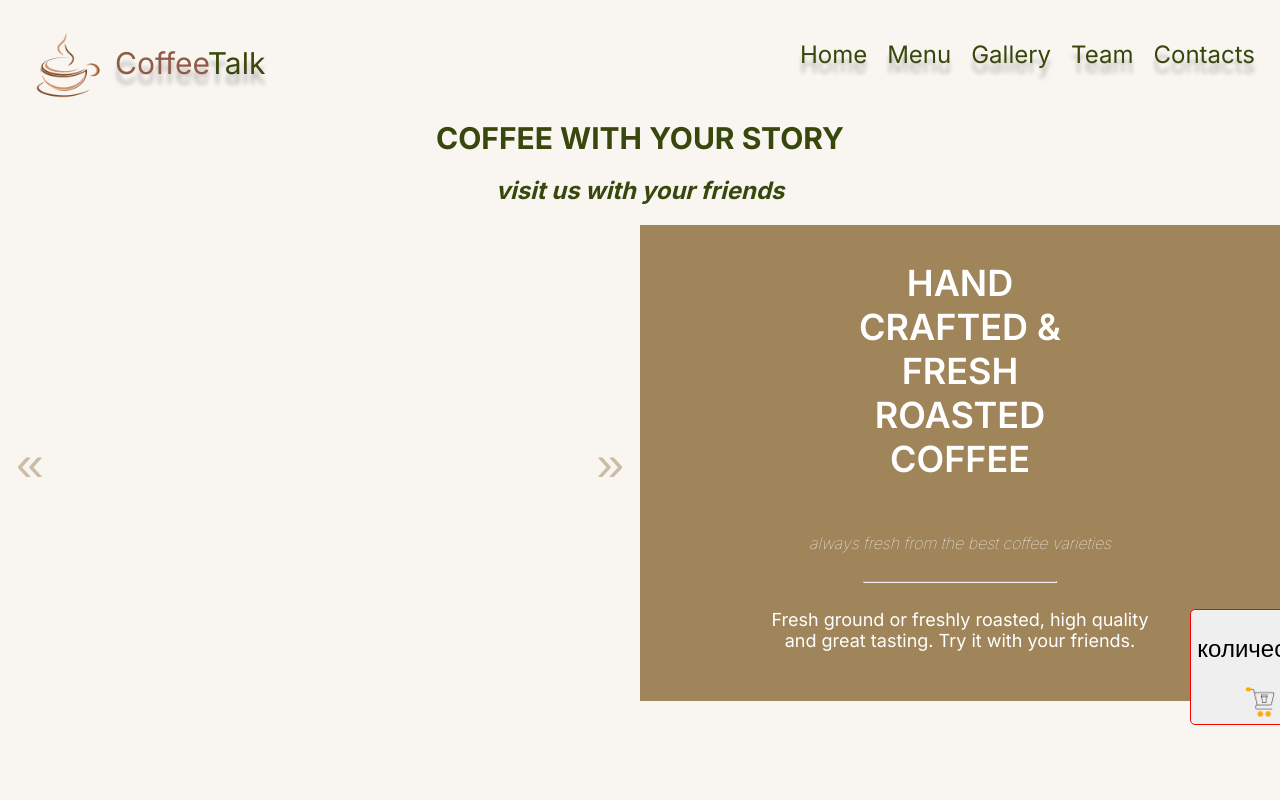
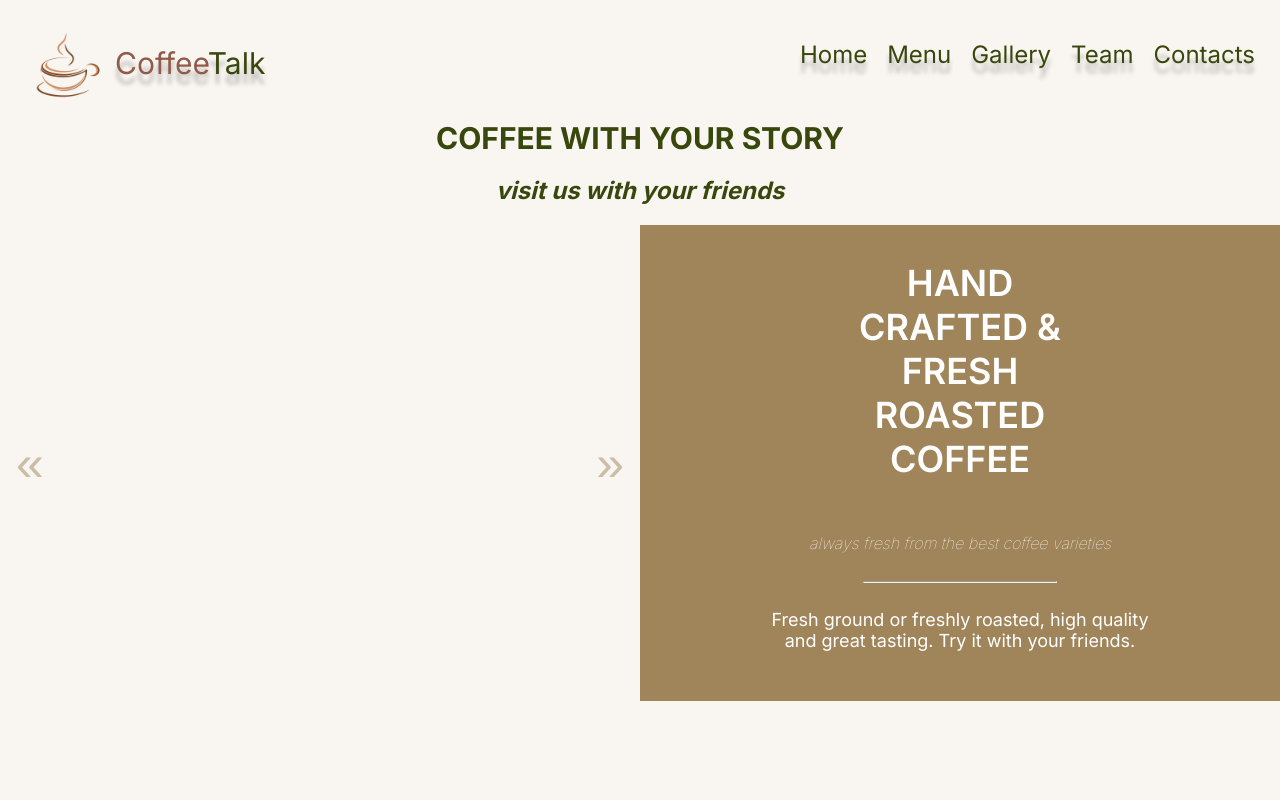
Before and after one commit to OlgaMakeikina/Coffe_talk_react, a React (Create React App) app: page / in a window 1280 px wide. Shown: the top 800 px of the page. Built offline with nearby package versions, Linux system fonts and the light colour scheme.

Commit message:
scroll's style is updated

```diff
--- a/src/App.css
+++ b/src/App.css
@@ -2,24 +2,20 @@
   background-color: #F9F6F2;
   margin: 0;
   }
-
   .name {
   color: rgba(145, 91, 74, 1);
   font-size: 30px;
   text-shadow: 0px 10px 4px rgba(0, 0, 0, 0.25);
   font-family: 'Inter', sans-serif;
   }
-
   .talks {
   color: #38470B;
   }
-
   .header-nav {
   display: flex;
   justify-content: flex-end;
   padding: 15px;
   }
-
   .link {
   margin-top: 15px;
   text-decoration: none;
@@ -29,17 +25,14 @@
   padding: 10px;
   font-family: 'Inter', sans-serif;
   }
-
   .logo {
   display: flex;
   margin-right: auto;
   }
-
   h2 {
   font-family: 'Inter', sans-serif;
   color: #38470B;
   }
-
   .footer {
   width: 80%;
   margin-top: 100px;
@@ -69,46 +62,39 @@ h2 {
   font-family: 'Inter', sans-serif;
   cursor: pointer;
   }
-
   .header-menu-btn {
   display: none;
   }
-
   .scroll-to-top {
   position: fixed;
   bottom: 20px;
   right: -60px;
-  font-size: 24px;
   cursor: pointer;
   transition: right 0.6s ease-in-out;
-  border: 1px red solid;
   z-index: 9;
   }
-
   .cart-button {
   position: fixed;
   bottom: 65px;
   right: -60px;
-  font-size: 24px;
   cursor: pointer;
   transition: right 0.6s ease-in-out;
-  border: 1px red solid;
   z-index: 9;
+  border: none;
+  background: linear-gradient(#efdc5e,#FF9843);
+  }
+  .scroll-to-top.visible {
+    right: 20px;
+  }
+  .cart-button.visible {
+  right: 10px;
+  }
+  .scroll-to-top.hidden,
+  .cart-button.hidden {
+  right: -60px;
   }
 
-.scroll-to-top.visible,
-.cart-button.visible {
-  right: 20px; /* Появление справа */
-
-}
-
-.scroll-to-top.hidden,
-.cart-button.hidden {
-  right: -60px; /* Скрытие за пределы экрана */
-}
-
-
-              @media (max-width: 576px) {
+  @media all and (max-width: 576px) {
   .header-nav {
   position: fixed;
   display: flex;
@@ -126,11 +112,9 @@ h2 {
   justify-content: flex-start;
   z-index: 100;
   }
-
   .header-nav.active {
   transform: translateX(100%);
   }
-
   .overlay-body {
   position: fixed;
   top: 0;
@@ -142,18 +126,15 @@ h2 {
   opacity: 0;
   transition: opacity 0.7s ease;
   }
-
   .overlay-body.visible {
   background-color: rgba(0, 0, 0, 0.5);
   opacity: 1;
   }
-
   .link {
   margin-left: 50px;
   margin-top: 30px;
   color: #38470B;
   }
-
   .header-menu-btn {
   display: block;
   margin-left: auto;
--- a/src/CartButton.js
+++ b/src/CartButton.js
@@ -29,7 +29,6 @@ const CartButton = () => {
       className={`cart-button ${isVisible ? 'visible' : 'hidden'}`}
       onClick={handleCartClick}
     >
-      <p>количество</p>
       <img src={cart} alt="cart" width="30px" />
     </button>
   );
--- a/src/Scroll.js
+++ b/src/Scroll.js
@@ -29,7 +29,7 @@ const ScrollToTopButton = () => {
       className={`scroll-to-top ${isVisible ? 'visible' : 'hidden'}`}
       onClick={scrollToTop}
     >
-      <img src={scroll} width="30px" alt="scroll"/>
+      <img src={scroll} width="40px" alt="scroll"/>
     </div>
   );
 };
```
Lines whose indentation alone changed are shown as unchanged.
